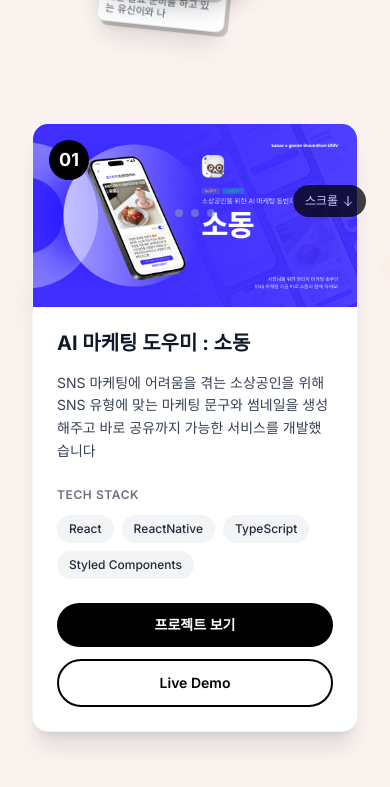
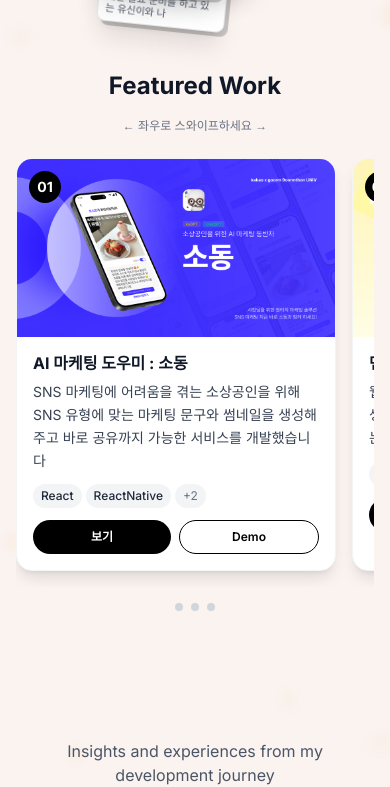
Before and after one commit to imeureka/eureka, a Next.js app: page / in a window 390 px wide. Shown: the part 603-1390 px from the top of the page. Built offline with nearby package versions, Linux system fonts and the light colour scheme.

Commit message:
chore: 모바일 뷰 가로 스크롤로 변경

```diff
--- a/src/components/FeaturedWork.tsx
+++ b/src/components/FeaturedWork.tsx
@@ -4,8 +4,6 @@ import React, { useRef, useState } from 'react';
 import gsap from 'gsap';
 import { ScrollTrigger } from 'gsap/ScrollTrigger';
 import { useGSAP } from '@gsap/react';
-import ProjectModal from './ProjectModal';
-import FlairButton from './common/Button/FlairButton';
 
 // GSAP 플러그인 등록
 gsap.registerPlugin(ScrollTrigger);
@@ -19,16 +17,50 @@ interface Project {
   link?: string;
 }
 
+// FlairButton 시뮬레이션
+const FlairButton = ({ onClick, className, children }: any) => {
+  return (
+    <button onClick={onClick} className={`transition-all duration-300 ${className}`}>
+      {children}
+    </button>
+  );
+};
+
+// ProjectModal 시뮬레이션
+const ProjectModal = ({ project, onClose }: { project: Project; onClose: () => void }) => {
+  return (
+    <div className="fixed inset-0 z-50 flex items-center justify-center bg-black/50 p-4">
+      <div className="bg-white rounded-lg max-w-2xl w-full max-h-[90vh] overflow-y-auto">
+        <div className="p-6">
+          <div className="flex justify-between items-center mb-4">
+            <h2 className="text-2xl font-bold">{project.title}</h2>
+            <button onClick={onClose} className="text-gray-500 hover:text-gray-700 text-2xl">
+              ×
+            </button>
+          </div>
+          <img src={project.image} alt={project.title} className="w-full h-48 object-cover rounded mb-4" />
+          <p className="text-gray-700 mb-4">{project.description}</p>
+          <div className="flex flex-wrap gap-2">
+            {project.tech.map((tech, index) => (
+              <span key={index} className="px-3 py-1 bg-gray-100 rounded-full text-sm">
+                {tech}
+              </span>
+            ))}
+          </div>
+        </div>
+      </div>
+    </div>
+  );
+};
+
 export default function FeaturedWork() {
   const containerRef = useRef<HTMLDivElement>(null);
   const panelsRef = useRef<HTMLDivElement>(null);
   const [selectedProject, setSelectedProject] = useState<Project | null>(null);
+  const [isMobile, setIsMobile] = useState(false);
 
   const handleOpen = (project: Project) => setSelectedProject(project);
   const handleClose = () => setSelectedProject(null);
-
-  // 프로젝트 데이터
-  const [isMobile, setIsMobile] = useState(false);
 
   // 모바일 감지 및 리사이즈 핸들러
   React.useEffect(() => {
@@ -67,15 +99,21 @@ export default function FeaturedWork() {
     },
   ];
 
+  // 🖥️ 데스크탑용 GSAP 애니메이션 (두 번째 코드에서 가져옴)
   useGSAP(() => {
+    // 모바일일 때는 모든 ScrollTrigger 정리하고 리턴
+    if (isMobile) {
+      ScrollTrigger.getAll().forEach((trigger) => trigger.kill());
+      return;
+    }
+
     if (!containerRef.current || !panelsRef.current) return;
 
     const panels = gsap.utils.toArray('.panel');
-
     if (panels.length === 0) return;
 
     // 수평 스크롤 애니메이션
-    gsap.to(panels, {
+    const animation = gsap.to(panels, {
       xPercent: -100 * (panels.length - 1),
       ease: 'none',
       scrollTrigger: {
@@ -100,97 +138,95 @@ export default function FeaturedWork() {
 
     return () => {
       ScrollTrigger.getAll().forEach((trigger) => trigger.kill());
+      animation.kill();
     };
-  }, []);
+  }, [isMobile, projects.length]);
 
   if (isMobile) {
-    // 모바일 레이아웃 - 수평 스크롤 + 카드 디자인
+    // 📱 모바일: 첫 번째 코드의 단순한 가로 스크롤
     return (
       <>
-        <section className="w-full py-12 px-4 sm:px-6 relative z-20">
-          {/* 수평 스크롤 컨테이너 */}
-          <div ref={containerRef} className="container relative w-full h-screen overflow-hidden">
-            <div ref={panelsRef} className="flex w-fit h-full" style={{ width: `${projects.length * 100}vw` }}>
+        <section className="w-full py-8 px-4 relative z-20">
+          <div className="text-center mb-6 mt-20">
+            <h2 className="text-2xl font-bold text-gray-900 mb-2">Featured Work</h2>
+            <div className="text-center mt-4 text-xs text-gray-500">← 좌우로 스와이프하세요 →</div>
+          </div>
+
+          <div className="w-full">
+            <div
+              className="flex gap-4 pb-4 overflow-x-auto snap-x snap-mandatory scrollbar-hide"
+              style={{
+                WebkitOverflowScrolling: 'touch',
+              }}>
               {projects.map((project, index) => (
                 <div
                   key={project.id}
-                  className="panel w-[calc(100vw-32px)] h-full flex items-center justify-center px-4">
-                  <div className="max-w-sm mx-auto">
-                    <div className="bg-white rounded-2xl shadow-xl overflow-hidden border border-gray-100">
+                  className="flex-shrink-0 w-80 bg-white rounded-2xl shadow-lg overflow-hidden border border-gray-100 snap-start">
                   {/* 프로젝트 이미지 */}
                   <div className="relative aspect-video bg-gradient-to-br from-gray-100 to-gray-200">
                     <img src={project.image} alt={project.title} className="w-full h-full object-cover" />
                     {/* 프로젝트 번호 */}
-                        <div className="absolute top-4 left-4 w-10 h-10 sm:w-12 sm:h-12 bg-black text-white rounded-full flex items-center justify-center text-lg sm:text-xl font-bold">
+                    <div className="absolute top-3 left-3 w-8 h-8 bg-black text-white rounded-full flex items-center justify-center text-sm font-bold">
                       {String(index + 1).padStart(2, '0')}
                     </div>
                   </div>
 
-                      {/* 프로젝트 정보 */}
-                      <div className="p-6 sm:p-8">
-                        <h3 className="text-xl sm:text-2xl font-bold text-gray-900 mb-4 leading-tight">
+                  {/* 프로젝트 정보 - 더 컴팩트하게 */}
+                  <div className="p-4">
+                    <h3 className="text-base font-bold text-gray-900 mb-2 leading-tight line-clamp-2">
                       {project.title}
                     </h3>
-                        <p className="text-sm sm:text-base text-gray-700 leading-relaxed mb-6">{project.description}</p>
+                    <p className="text-sm text-gray-700 leading-relaxed mb-3">{project.description}</p>
 
-                        {/* 기술 스택 */}
-                        <div className="mb-6">
-                          <h4 className="text-xs sm:text-sm font-semibold text-gray-500 uppercase tracking-wider mb-3">
-                            Tech Stack
-                          </h4>
-                          <div className="flex flex-wrap gap-2">
-                            {project.tech.map((tech, techIndex) => (
+                    {/* 기술 스택 - 더 간소하게 */}
+                    <div className="mb-3">
+                      <div className="flex flex-wrap gap-1">
+                        {project.tech.slice(0, 2).map((tech, techIndex) => (
                           <span
                             key={techIndex}
-                                className="px-3 py-1.5 bg-gray-100 text-gray-800 rounded-full text-xs sm:text-sm font-medium">
+                            className="px-2 py-1 bg-gray-100 text-gray-800 rounded-full text-xs font-medium">
                             {tech}
                           </span>
                         ))}
+                        {project.tech.length > 2 && (
+                          <span className="px-2 py-1 bg-gray-100 text-gray-500 rounded-full text-xs">
+                            +{project.tech.length - 2}
+                          </span>
+                        )}
                       </div>
                     </div>
 
-                        {/* 액션 버튼 */}
-                        <div className="flex flex-col sm:flex-row gap-3 sm:gap-4">
+                    {/* 액션 버튼 - 더 작게 */}
+                    <div className="flex gap-2">
                       <button
                         onClick={() => handleOpen(project)}
-                            className="flex-1 bg-black text-white px-6 py-3 rounded-full font-semibold hover:bg-gray-800 active:bg-gray-800 transition-colors text-sm sm:text-base active:scale-95">
-                            프로젝트 보기
+                        className="flex-1 bg-black text-white px-3 py-2 rounded-full font-semibold text-xs hover:bg-gray-800 active:scale-95 transition-all">
+                        보기
                       </button>
-                          <button className="flex-1 border-2 border-black text-black px-6 py-3 rounded-full font-semibold hover:bg-black hover:text-white active:bg-black active:text-white transition-colors text-sm sm:text-base active:scale-95">
-                            Live Demo
+                      <button className="flex-1 border border-black text-black px-3 py-2 rounded-full font-semibold text-xs hover:bg-black hover:text-white active:scale-95 transition-all">
+                        Demo
                       </button>
-                        </div>
-                      </div>
                     </div>
                   </div>
                 </div>
               ))}
             </div>
-          </div>
 
-          {/* 스크롤 인디케이터 */}
-          <div className="fixed bottom-6 left-1/2 transform -translate-x-1/2 flex gap-2 z-30">
+            {/* 인디케이터 */}
+            <div className="flex justify-center gap-2 mt-4">
               {projects.map((_, index) => (
-              <div key={index} className="w-2 h-2 bg-gray-400 rounded-full opacity-50" />
+                <div key={index} className="w-2 h-2 bg-gray-300 rounded-full" />
               ))}
-          </div>
-
-          {/* 모바일 스크롤 힌트 */}
-          <div className="fixed bottom-6 right-6 bg-black text-white px-3 py-2 rounded-full text-xs z-30 opacity-75">
-            <div className="flex items-center gap-1">
-              <span>스크롤</span>
-              <svg className="w-3 h-3" fill="none" stroke="currentColor" viewBox="0 0 24 24">
-                <path strokeLinecap="round" strokeLinejoin="round" strokeWidth={2} d="M19 14l-7 7m0 0l-7-7m7 7V3" />
-              </svg>
             </div>
           </div>
         </section>
+
         {selectedProject && <ProjectModal project={selectedProject} onClose={handleClose} />}
       </>
     );
   }
 
-  // 데스크톱 레이아웃 - 수평 스크롤
+  // 🖥️ 데스크탑: 두 번째 코드의 GSAP ScrollTrigger 방식 그대로
   return (
     <>
       <section className="w-full py-12 md:py-24 px-4 md:px-8 relative z-20">
@@ -275,7 +311,25 @@ export default function FeaturedWork() {
           </div>
         </div>
       </section>
+
       {selectedProject && <ProjectModal project={selectedProject} onClose={handleClose} />}
+
+      {/* CSS */}
+      <style jsx>{`
+        .scrollbar-hide {
+          -ms-overflow-style: none;
+          scrollbar-width: none;
+        }
+        .scrollbar-hide::-webkit-scrollbar {
+          display: none;
+        }
+        .line-clamp-3 {
+          display: -webkit-box;
+          -webkit-line-clamp: 3;
+          -webkit-box-orient: vertical;
+          overflow: hidden;
+        }
+      `}</style>
     </>
   );
 }
```
Lines whose indentation alone changed are shown as unchanged.
